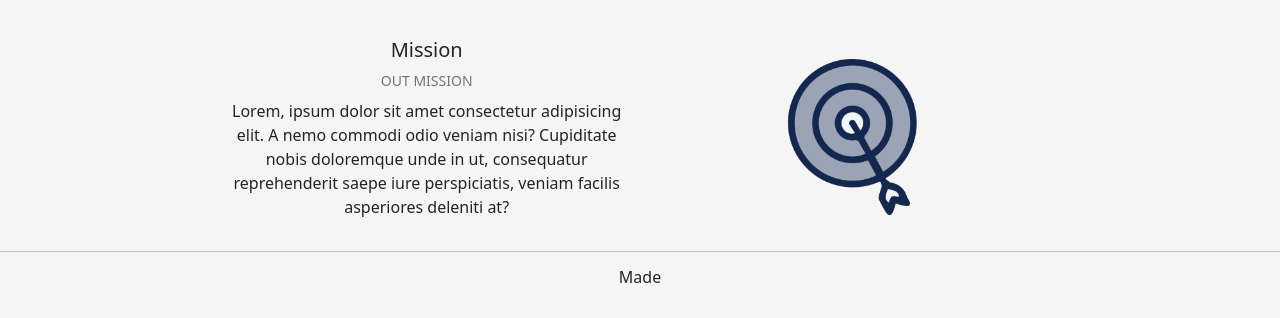
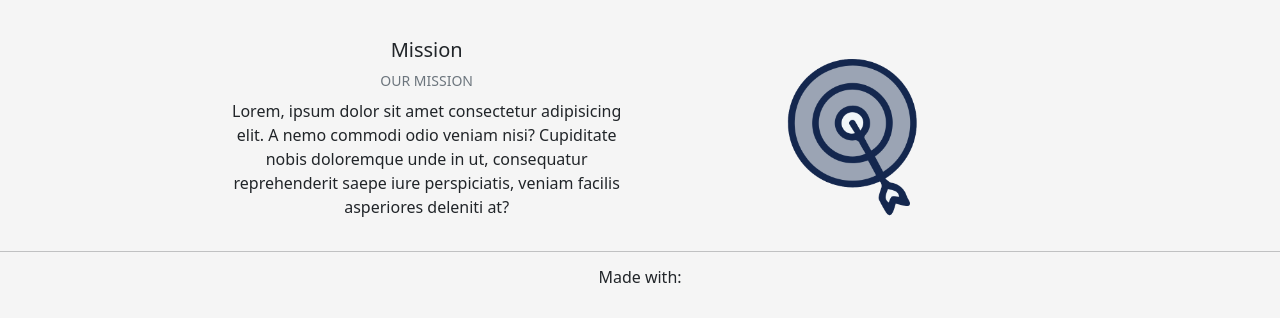
Before and after one commit to ElijahMonj/odin-book-424ec23a211d46b629abe33e54c843965724c672, a React (Create React App) app: page /about in a window 1280 px wide. Shown: the part 893-1211 px from the top of the page. Built offline with nearby package versions, Linux system fonts and the light colour scheme; no server answers.

Commit message:
Fixed about typos

```diff
--- a/src/components/About.js
+++ b/src/components/About.js
@@ -92,7 +92,7 @@ function About(){
                   <div className="col-lg-4 col-md-12">
                     <h5>Mission</h5>
 
-                    <p className="small text-muted text-uppercase mb-0">Out Mission</p>
+                    <p className="small text-muted text-uppercase mb-0">Our Mission</p>
                     <p className="small text-muted mb-2">
 
                     </p>
@@ -119,7 +119,7 @@ function About(){
             <div className="container madeWithLinks">
               <div className="row text-center">
                 <div className="col">
-                  <h6>Made</h6>
+                  <h6>Made with:</h6>
                 </div>
              </div>
 
```
